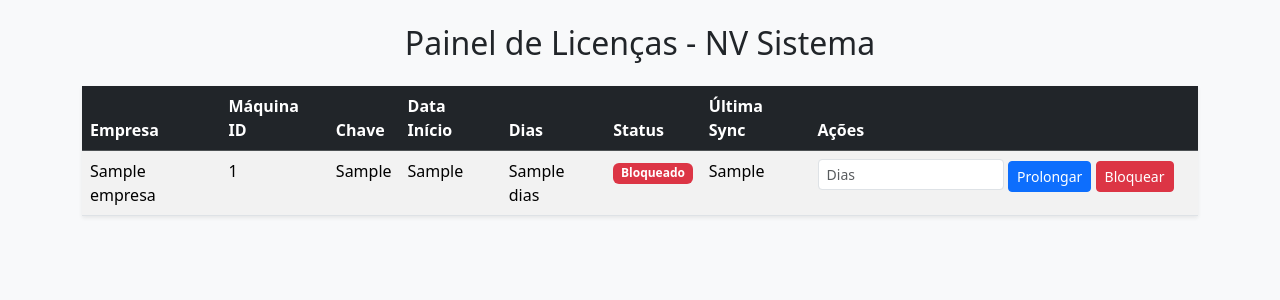
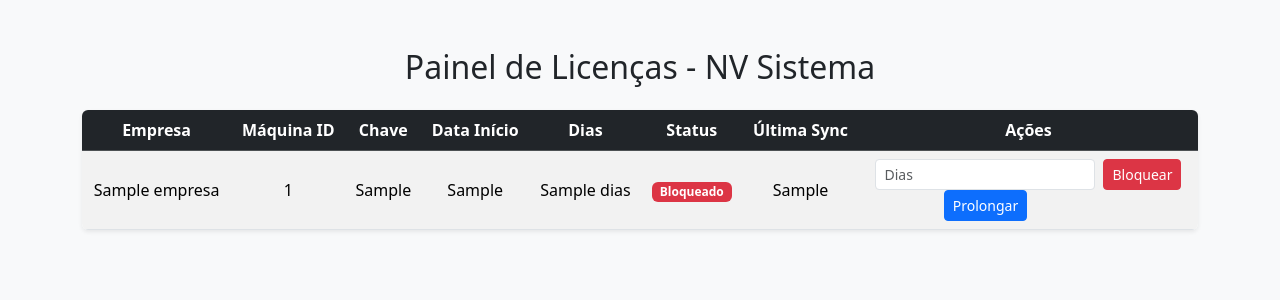
Before and after one commit to servidor879909499/servidor_licencas, a Flask app: page / in a window 1280 px wide. Shown: the top 300 px of the page. Run offline with Flask 3, Linux system fonts and the light colour scheme; a database or web service that is not in the repository returns one stand-in record (values such as "Sample title"); some libraries are stand-ins or nearby versions.

Commit message:
Update painel.html

```diff
--- a/templates/painel.html
+++ b/templates/painel.html
@@ -2,13 +2,38 @@
 <html lang="pt">
 <head>
     <meta charset="UTF-8">
-    <title>Painel de Licenças NV Sistema</title>
+    <title>Painel de Licenças - NV Sistema</title>
     <link href="https://cdn.jsdelivr.net/npm/bootstrap@5.3.2/dist/css/bootstrap.min.css" rel="stylesheet">
+    <style>
+        body {
+            background-color: #f8f9fa;
+        }
+        .table thead th {
+            vertical-align: middle;
+            text-align: center;
+        }
+        .table tbody td {
+            vertical-align: middle;
+            text-align: center;
+        }
+        .form-inline {
+            display: flex;
+            gap: 0.5rem;
+            justify-content: center;
+        }
+        @media (max-width: 768px) {
+            .form-inline {
+                flex-direction: column;
+            }
+        }
+    </style>
 </head>
-<body class="bg-light">
-<div class="container mt-4">
+<body>
+<div class="container mt-5">
     <h2 class="text-center mb-4">Painel de Licenças - NV Sistema</h2>
-    <table class="table table-striped table-hover shadow-sm">
+
+    <div class="table-responsive shadow-sm bg-white rounded">
+        <table class="table table-striped table-hover mb-0">
             <thead class="table-dark">
                 <tr>
                     <th>Empresa</th>
@@ -27,7 +52,7 @@
                     <td>{{ c[1] }}</td>
                     <td>{{ c[2] }}</td>
                     <td>{{ c[3] }}</td>
-                <td>{{ c[4] }}</td>
+                    <td>{{ c[4] | string }}</td>
                     <td>{{ c[5] }}</td>
                     <td>
                         {% if c[6] == 'ativo' %}
@@ -36,20 +61,25 @@
                             <span class="badge bg-danger">Bloqueado</span>
                         {% endif %}
                     </td>
-                <td>{{ c[7] }}</td>
+                    <td>{{ c[7] | string }}</td>
                     <td>
-                    <form action="{{ url_for('prolongar', cliente_id=c[0]) }}" method="POST" class="d-inline">
-                        <input type="number" name="dias" placeholder="Dias" class="form-control form-control-sm d-inline w-50" required>
-                        <button class="btn btn-sm btn-primary">Prolongar</button>
+                        <div class="form-inline">
+                            <form action="{{ url_for('prolongar', cliente_id=c[0]) }}" method="POST">
+                                <input type="number" name="dias" placeholder="Dias" class="form-control form-control-sm" required min="1">
+                                <button class="btn btn-sm btn-primary mt-1 mt-md-0">Prolongar</button>
                             </form>
-                    <form action="{{ url_for('bloquear', cliente_id=c[0]) }}" method="POST" class="d-inline">
-                        <button class="btn btn-sm btn-danger">Bloquear</button>
+                            <form action="{{ url_for('bloquear', cliente_id=c[0]) }}" method="POST">
+                                <button class="btn btn-sm btn-danger mt-1 mt-md-0">Bloquear</button>
                             </form>
+                        </div>
                     </td>
                 </tr>
                 {% endfor %}
             </tbody>
         </table>
     </div>
+</div>
+
+<script src="https://cdn.jsdelivr.net/npm/bootstrap@5.3.2/dist/js/bootstrap.bundle.min.js"></script>
 </body>
 </html>
```
Lines whose indentation alone changed are shown as unchanged.
